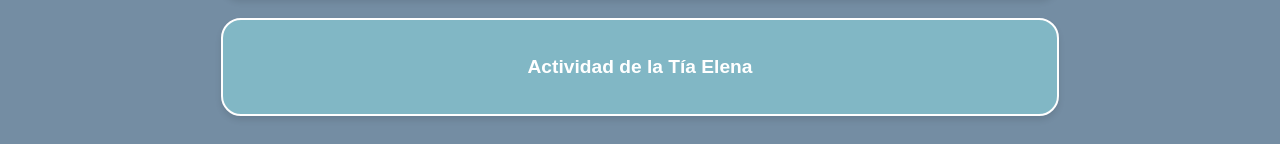
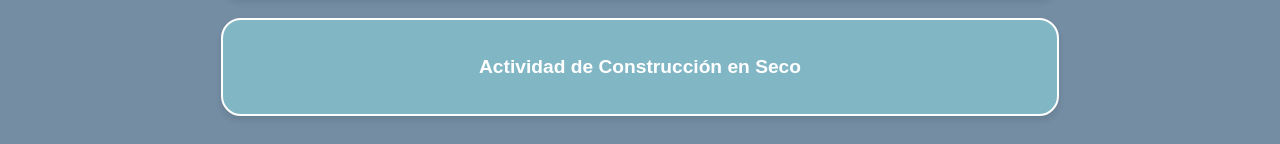
Before and after one commit to dtac-untref/dtac-web, a React (Create React App) app: page /home in a window 1280 px wide. Shown: the part 267-411 px from the top of the page. Built offline with nearby package versions, Linux system fonts and the light colour scheme.

Commit message:
Actividad const seco

```diff
--- a/src/components/ActividadData.js
+++ b/src/components/ActividadData.js
@@ -21,54 +21,35 @@ const actividades = [
   },
 
 
-  //   {
-  //     id: 2,
-  //     titulo: 'Ejercitación 2',
-  //     consigna: `
-  //         Estimados,<br><br>
-  //         Esperando que se encuentren bien, comenzaremos compartiendo los Videotutoriales
-  //         que guiarán la cursada, les servirá para entender el sentido que le daremos al manejo
-  //         del programa, es decir, a la metodología de trabajo que proponemos, esta modalidad
-  //         de uso, será considerada a la hora de corregir. En algunas ocasiones, iremos
-  //         compartiendo otros videos que también muestran los temas de cada clase, que están
-  //         subidos a YouTube, y que no han sido generados por nosotros, pero en todos los
-  //         casos no dejen de ver el video específico de la materia para entender cómo
-  //         establecemos las pautas de uso o flujo de trabajo.<br><br>
-  //         Para arrancar les solicitamos que vean este tutorial sobre Introducción y
-  //         familiarización con el programa
-  //         AutoCAD: <a href="https://drive.google.com/file/d/1TasLgPJK9hKXU4yjfFIyKDtDAzpn2cQL/view?usp=sharing" target="_blank">Ver Video</a><br>
-  //         Aquí tienen un video de la Universidad Politécnica de Valencia sobre la apariencia de
-  //         del entorno Dibujo 2D y anotación, en este caso de AutoCAD 2018, en español:
-  //         <a href="https://youtu.be/sIoyDF_1k-8" target="_blank">Ver Video</a><br>
-  //         En este video se reiteran algunas cuestiones, pero explicamos el modo de activar la
-  //         Barra de Menús desplegables propios del entorno Autocad Clásico dentro del entorno
-  //         Dibujo 2D y anotación e insisto con la manera de desactivar las ayudas de dibujo:
-  //         <a href="https://youtu.be/bQ5_o5XPjR0" target="_blank">Ver Video</a><br>
-  //         Por último, enviamos este Videotutorial sobre Ingreso de datos por coordenadas:
-  //         <a href="https://drive.google.com/file/d/1ddxd_21ZiwuUU458PNpB9zuB5o-WIH-l/view?usp=sharing" target="_blank">Ver Video</a><br><br>
-  //         En la Sección Archivos adjuntamos el archivo Ejercitacion 01.rar, al descomprimirlo
-  //         encontrarán 3 ejercitaciones, para que las ejecuten y puedan practicar la generación
-  //         de vectores por medio del ingreso de datos por coordenadas utilizando, el comando
-  //         línea, el comando borrar, el zoom en tiempo real con la ruedita del mouse y el paneo,
-  //         panorámico o encuadre (Presionando la ruedita del mouse). Para trabajar en esta
-  //         instancia donde nos encontramos, es fundamental que recuerden desactivar todas las
-  //         ayudas de dibujo ubicadas en la barra de estado, debajo de la línea de comandos.
-  //         ESPECIALMENTE LES SOLICITAMOS QUE DESACTIVEN ENTRADA DINAMICA (F12).<br><br>
-  //         Los archivos adjuntos se componen por tres figuras, la primera (Ejercitacion 01- 1.pdf)
-  //         es la que se explica en el video, las otras dos (Ejercitacion 01- 2.pdf y Ejercitacion 01-
-  //         3.pdf) son de similares características, la última se puede comenzar a dibujar en
-  //         cualquier parte de nuestro espacio de trabajo.
-  //     `,
-  //     videos: [
-  //         'https://www.youtube.com/embed/sIoyDF_1k-8',
-  //         'https://drive.google.com/file/d/1TasLgPJK9hKXU4yjfFIyKDtDAzpn2cQL/preview'
-  //     ],
-  //     pdfs: [
-  //         'https://drive.google.com/file/d/1ddxd_21ZiwuUU458PNpB9zuB5o-WIH-l/preview',
-  //     ],
-  //     powerpoints: []
-  // },
-  // Puedes agregar más ejercitaciones aquí
+    {
+      id: 2,
+      titulo: 'Actividad de Construcción en Seco',
+      consigna: `En esta actividad grupal, tendrán la oportunidad de realizar una breve investigación y crear una presentación clara y sencilla sobre un método o elemento específico relacionado con la contruccion en seco.
+      <br><br>
+      El objetivo de esta actividad es que <strong> logren transmitir información técnica de manera sencilla y efectiva</strong>, haciendo uso de recursos visuales y una buena organización de la información.
+      <br><br>
+      <a href="https://ju4n113.wixsite.com/website" target="_blank">Link a página de actividad</a>`,
+      videos: [ ],
+      pdfs: [ ],
+      powerpoints: [ ],
+  },
+
+
+//   {
+//     id: 3,
+//     titulo: 'Actividad del Cubo',
+//     consigna: `En esta actividad grupal, tendrán la oportunidad de realizar una breve investigación y crear una presentación clara y sencilla sobre un método o elemento específico relacionado con la contruccion en seco.
+//     <br><br>
+//     El objetivo de esta actividad es que <strong> logren transmitir información técnica de manera sencilla y efectiva</strong>, haciendo uso de recursos visuales y una buena organización de la información.
+// Para la clase deben traer el cubo de telgopor (Poliestireno Expandido – EPS) de 10 cm de lado, para el calado de un modelo o pieza personal a partir de la intervención. Les solicitemos que cuenten con cutter o trincheta, hojas (preferentemente cuadriculadas), alguna regla o escuadra y lápiz para trabajar en la clase.
+//     <br><br>
+//     <a href="https://ju4n113.wixsite.com/my-site-1" target="_blank">Link a página de actividad</a>`,
+//     videos: [ ],
+//     pdfs: [ ],
+//     powerpoints: [ ],
+// },
+
+
 ];
 
 export default actividades;
```
